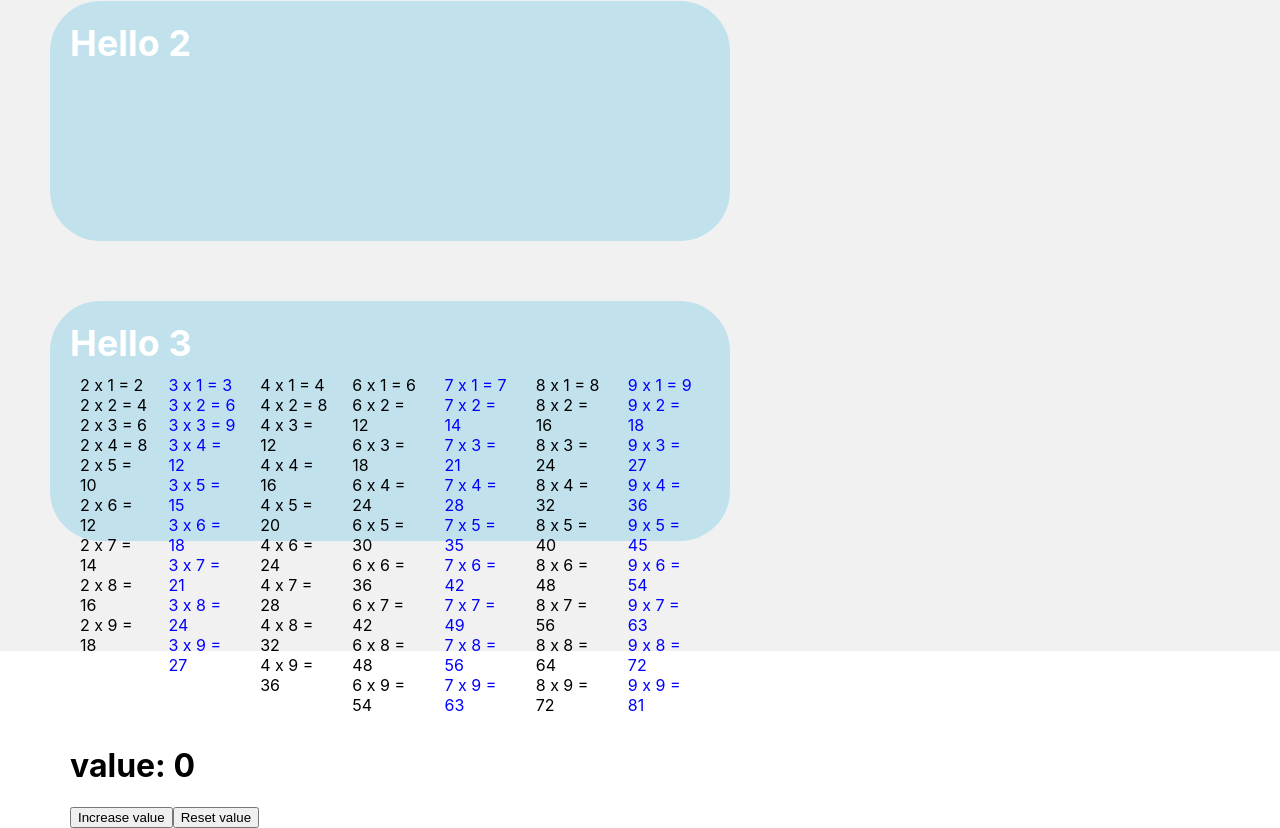
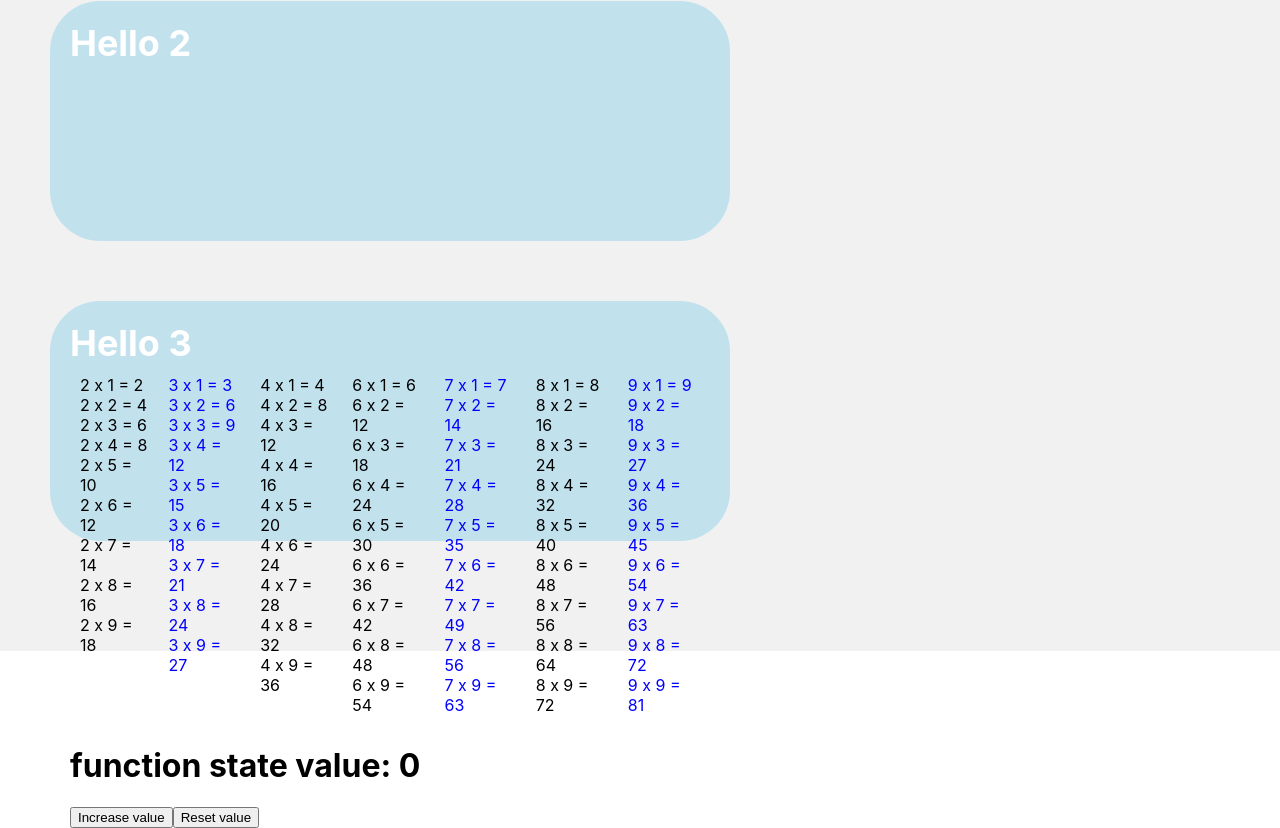
Before and after one commit to 2044smile/realestate, a React (Create React App) app in the folder frontend/: page / in a window 1280 px wide. Shown: the part 978-1806 px from the top of the page. Built offline with nearby package versions, Linux system fonts and the light colour scheme.

Commit message:
fix: minor

```diff
--- a/frontend/src/components/State.js
+++ b/frontend/src/components/State.js
@@ -6,7 +6,7 @@ export default function State() {  // 2. 상태가 변화 되었으므로 함수
 
     return (
         <div>
-            <h1>value: {value}</h1>
+            <h1>function state value: {value}</h1>
             <button onClick={() => {
                 setValue(value + 1);  // 1. 값이 증가가 되면 State Component 에게 전달한다.
             }}>
```
